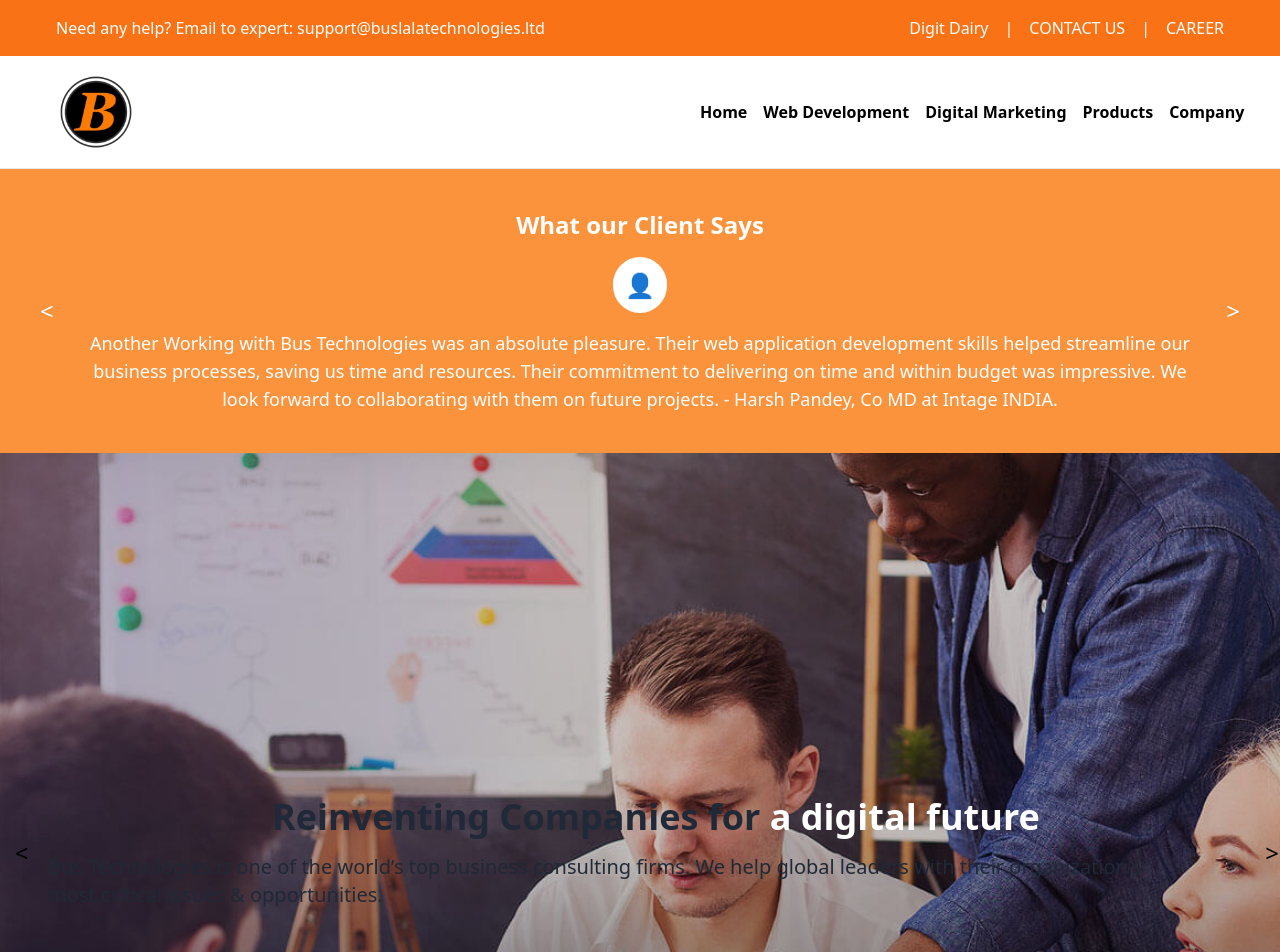
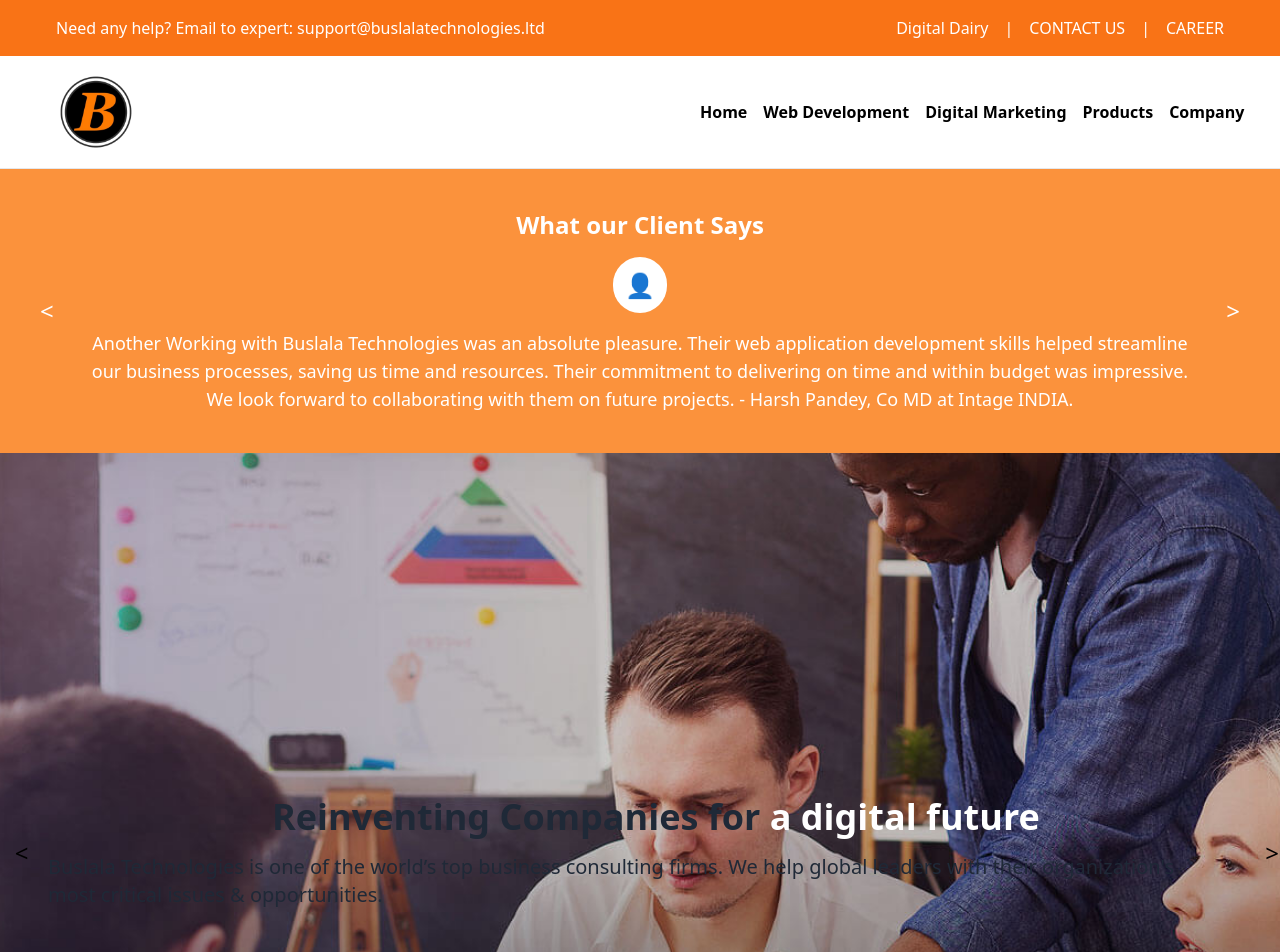
Before and after one commit to Aman121K/Morishsoftech, a React (Create React App) app: page /testimonial in a window 1280 px wide. Shown: the top 952 px of the page. Built offline with nearby package versions, Linux system fonts and the light colour scheme.

Commit message:
spelling mistake corret

```diff
--- a/public/index.html
+++ b/public/index.html
@@ -24,7 +24,7 @@
       work correctly both with client-side routing and a non-root public URL.
       Learn how to configure a non-root public URL by running `npm run build`.
     -->
-    <title>Bus Techhologies</title>
+    <title>Buslala Techhologies</title>
   </head>
   <body>
     <noscript>You need to enable JavaScript to run this app.</noscript>
--- a/src/components/Footer.jsx
+++ b/src/components/Footer.jsx
@@ -125,7 +125,7 @@ const Footer = () => {
         </div>
       </div>
       <div className="text-center text-sm mt-8">
-        © Copyright  Bus Technologies 2024. All rights reserved.
+        © Copyright  Buslala Technologies 2024. All rights reserved.
       </div>
     </footer>
   );
--- a/src/components/Navbar.jsx
+++ b/src/components/Navbar.jsx
@@ -138,13 +138,13 @@ const Navbar = () => {
                   Company
                 </NavLink>
                 <ul className="dropdown-menu absolute hidden group-hover:block z-50 bg-white p-4 border rounded">
-                  <li title="Bus Technologies - A Web Development Company">
+                  <li title="Buslala Technologies - A Web Development Company">
                     <NavLink to="/about">About Us</NavLink>
                   </li>
                   <li title="Web Development Mission and Vision">
                     <NavLink to="/mission-values">Mission & Values</NavLink>
                   </li>
-                  <li title="Why Choose Bus Technologies">
+                  <li title="Why Choose Buslala Technologies">
                     <NavLink to="/choose-us">Why Choose Us</NavLink>
                   </li>
                 </ul>
--- a/src/components/top.jsx
+++ b/src/components/top.jsx
@@ -27,7 +27,7 @@ const Top = () => {
         Need any help? Email to expert: support@buslalatechnologies.ltd
       </div>
       <div className="text-white space-x-4 mr-10">
-        <Link to="/blog">Digit Dairy</Link>
+        <Link to="/blog">Digital Dairy</Link>
         <span className="hidden md:inline">|</span>
         <NavLink to="/contact">CONTACT US</NavLink>
         <span className="hidden md:inline">|</span>
--- a/src/innerpages/Blog.jsx
+++ b/src/innerpages/Blog.jsx
@@ -58,7 +58,7 @@ const Blog = () => {
             <div className="w-2/3">
               <div className="text-gray-700 text-xl font-medium mb-2">
                 <div className="text-gray-700 text-sm mb-2">28 July 2023</div>
-                Why Choose Bus Technologies as Your Website Designing Company in
+                Why Choose Buslala Technologies as Your Website Designing Company in
                 Delhi?
               </div>
               <div className="text-gray-700 text-sm">
--- a/src/pages/Home.jsx
+++ b/src/pages/Home.jsx
@@ -64,7 +64,7 @@ const Home = () => {
                 <span className="text-white">a digital future</span>
               </h1>
               <p className="text-lg md:text-xl mt-4 ">
-                Bus Technologies is one of the world’s top business consulting
+                Buslala Technologies is one of the world’s top business consulting
                 firms. We help global leaders with their organization's most
                 critical issues & opportunities.
               </p>
--- a/src/pages/Testimonial.jsx
+++ b/src/pages/Testimonial.jsx
@@ -2,9 +2,9 @@ import React, { useState, useEffect, useCallback } from "react";
 
 const Testimonial = () => {
   const testimonials = [
-    "Working with Bus Technologies was an absolute pleasure. Their web application development skills helped streamline our business processes, saving us time and resources. Their commitment to delivering on time and within budget was impressive. We look forward to collaborating with them on future projects. - Harsh Pandey, Co MD at Intage INDIA.",
-    "Another Working with Bus Technologies was an absolute pleasure. Their web application development skills helped streamline our business processes, saving us time and resources. Their commitment to delivering on time and within budget was impressive. We look forward to collaborating with them on future projects. - Harsh Pandey, Co MD at Intage INDIA.",
-    "Yet another Working with Bus Technologies was an absolute pleasure. Their web application development skills helped streamline our business processes, saving us time and resources. Their commitment to delivering on time and within budget was impressive. We look forward to collaborating with them on future projects. - Harsh Pandey, Co MD at Intage INDIA.",
+    "Working with Buslala Technologies was an absolute pleasure. Their web application development skills helped streamline our business processes, saving us time and resources. Their commitment to delivering on time and within budget was impressive. We look forward to collaborating with them on future projects. - Harsh Pandey, Co MD at Intage INDIA.",
+    "Another Working with Buslala Technologies was an absolute pleasure. Their web application development skills helped streamline our business processes, saving us time and resources. Their commitment to delivering on time and within budget was impressive. We look forward to collaborating with them on future projects. - Harsh Pandey, Co MD at Intage INDIA.",
+    "Yet another Working with Buslala Technologies was an absolute pleasure. Their web application development skills helped streamline our business processes, saving us time and resources. Their commitment to delivering on time and within budget was impressive. We look forward to collaborating with them on future projects. - Harsh Pandey, Co MD at Intage INDIA.",
   ];
 
   const [currentTestimonial, setCurrentTestimonial] = useState(0);
```
Also changed, not shown: public/manifest.json.
